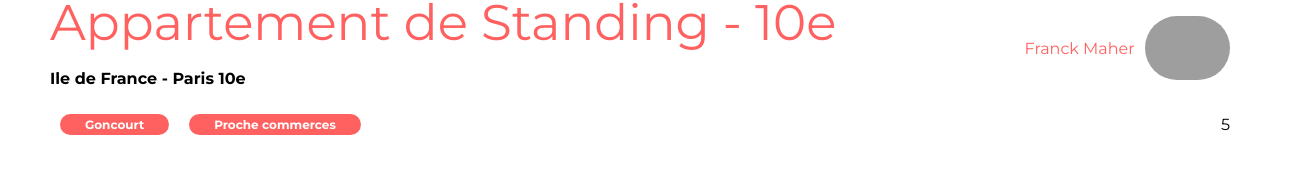
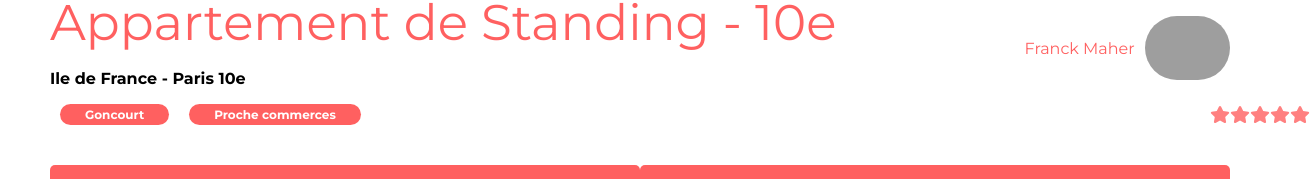
Before and after one commit to SinicX3/Projet-5---React, a React (Vite) app: page /logement/0979876d in a window 1280 px wide. Shown: the part 538-717 px from the top of the page, 1310 px wide, since content can reach past the window. Built offline with nearby package versions, Linux system fonts and the light colour scheme; grey boxes are pictures that could not be loaded.

Commit message:
Page Logements WIP

```diff
--- a/src/Pages/Logement.jsx
+++ b/src/Pages/Logement.jsx
@@ -4,6 +4,7 @@ import { useContext } from 'react'
 import { DataContext } from '../context/DataProvider'
 import TextWrapper from '../components/TextWrapper';
 import Tags from '../components/Tags';
+import Rating from '../components/Rating';
 
 function Logement () {
 
@@ -26,9 +27,7 @@ function Logement () {
             </div>
             <div>
                 <Tags tags={offer.tags} />
-                <div>
-                    {offer.rating}
-                </div>
+                <Rating rating={offer.rating}/>
             </div>
         </section>
         <section className='wrapper_offer'>
--- /dev/null
+++ b/src/components/Rating/index.jsx
@@ -0,0 +1,17 @@
+import star from '../../assets/star-solid.svg'
+
+function Rating (rating) {
+
+ const ratingList = []
+ for (let i = 0; i < rating.rating; i++) {
+   ratingList.push(<img src={star}/>)
+ }
+
+ console.log(ratingList)
+
+ return(<div className='rating'>
+  {ratingList}
+ </div>)
+}
+
+export default Rating
--- a/src/styles/styles.sass
+++ b/src/styles/styles.sass
@@ -186,16 +186,27 @@ header
     display: block
 
 //**************************************************************************** Tags
+
+#tags_rating
+  display: flex
+
 .tags
   display: flex
 
   p
     background-color: $main-color
-    margin: 10px
+    margin: 0px 10px 0px 10px
     padding: 3px 25px 3px 25px
     border-radius: 15px
     color: $white
     font-size: 12px
+
+//**************************************************************************** Rating
+
+.rating
+  display: flex
+  height: 20
+  width: 20px
 
 //**************************************************************************** Slideshow
 .slideshow
```
Also changed, not shown: src/assets/star-solid.svg (added).
